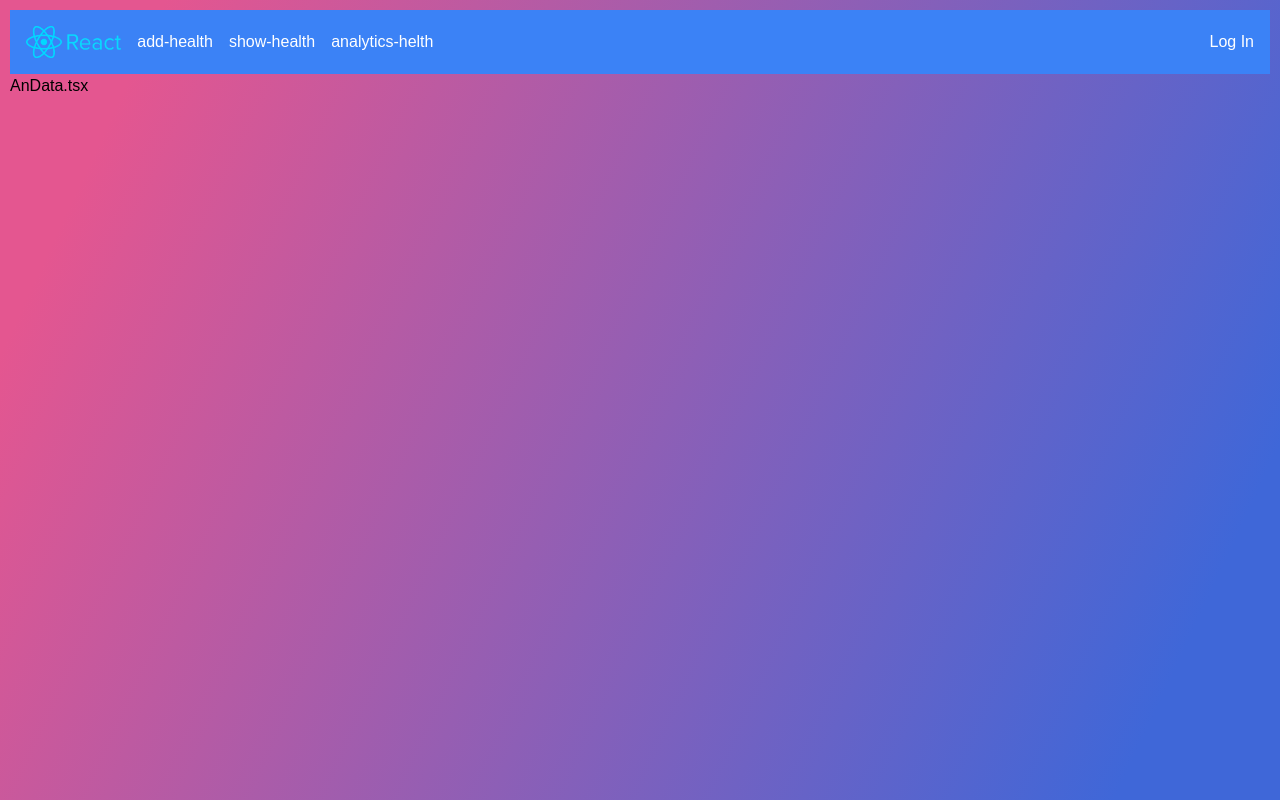
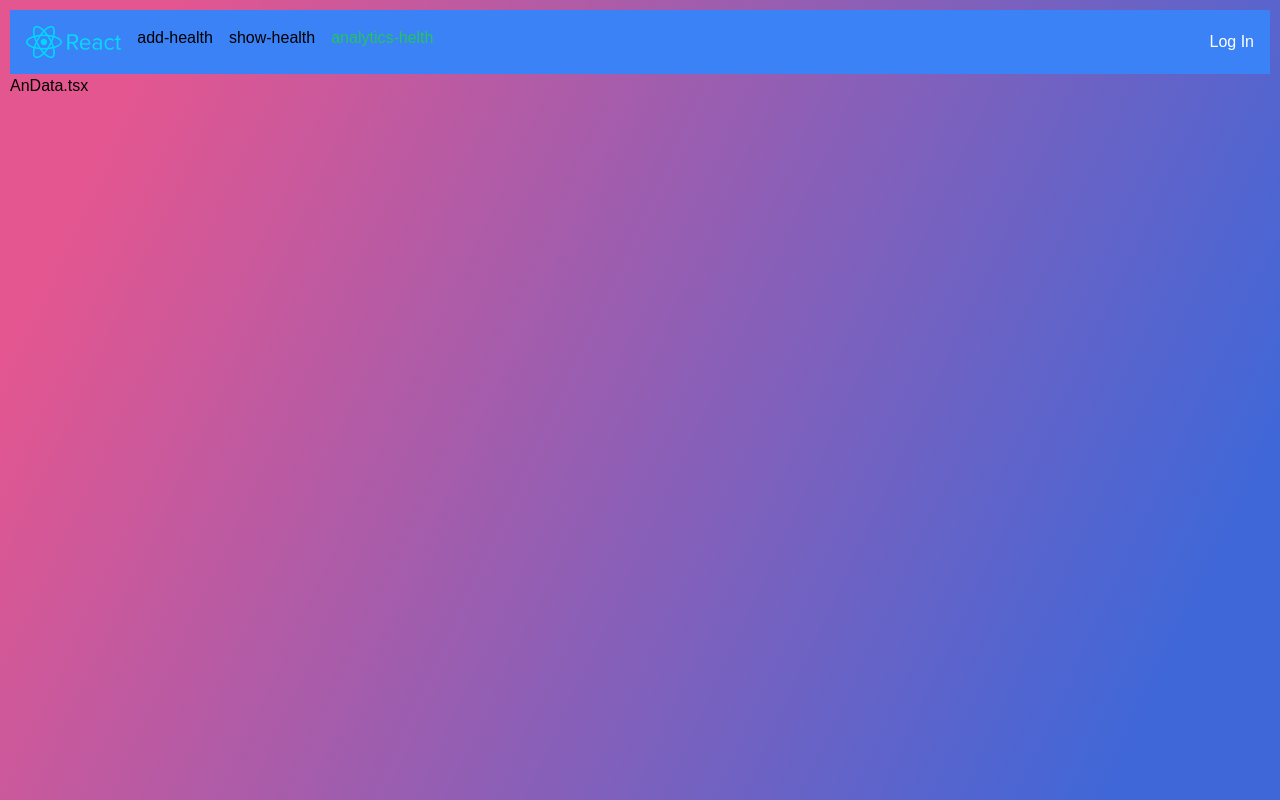
Before and after one commit to SanketWashimkar/Helth_App, a React (Create React App) app: page /anData in a window 1280 px wide. Built offline with nearby package versions, Linux system fonts and the light colour scheme.

Commit message:
main:28 commit

```diff
--- a/src/MenuBar/MenuBar.tsx
+++ b/src/MenuBar/MenuBar.tsx
@@ -1,15 +1,23 @@
 import React from "react";
 import logo from "../logo/React.png";
+import { NavLink } from "react-router-dom";
 
 const MenuBar: React.FC<{
   buttonArr: any;
 }> = ({ buttonArr }) => {
-  const buttonContent = buttonArr.map((bt: any) => {
-    return (
-      <button key={bt.id} className="text-white" onClick={bt.btFun}>
-        {bt.label}
-      </button>
-    );
+  // const buttonContent = buttonArr.map((bt: any) => {
+  //   return (
+  //     <button key={bt.id} className="text-white" onClick={bt.btFun}>
+  //       {bt.label}
+  //     </button>
+  //   );
+  // });
+const buttonContent = buttonArr.map((bt: any) => {
+  return (
+
+    <NavLink className={({isActive})=>isActive ? 'text-green-500' : 'text-white-500'} to = {bt.path}>{bt.label} </NavLink>
+  );
+
   });
   return (
     <div className="flex items-center justify-between bg-blue-500 p-4">
```
